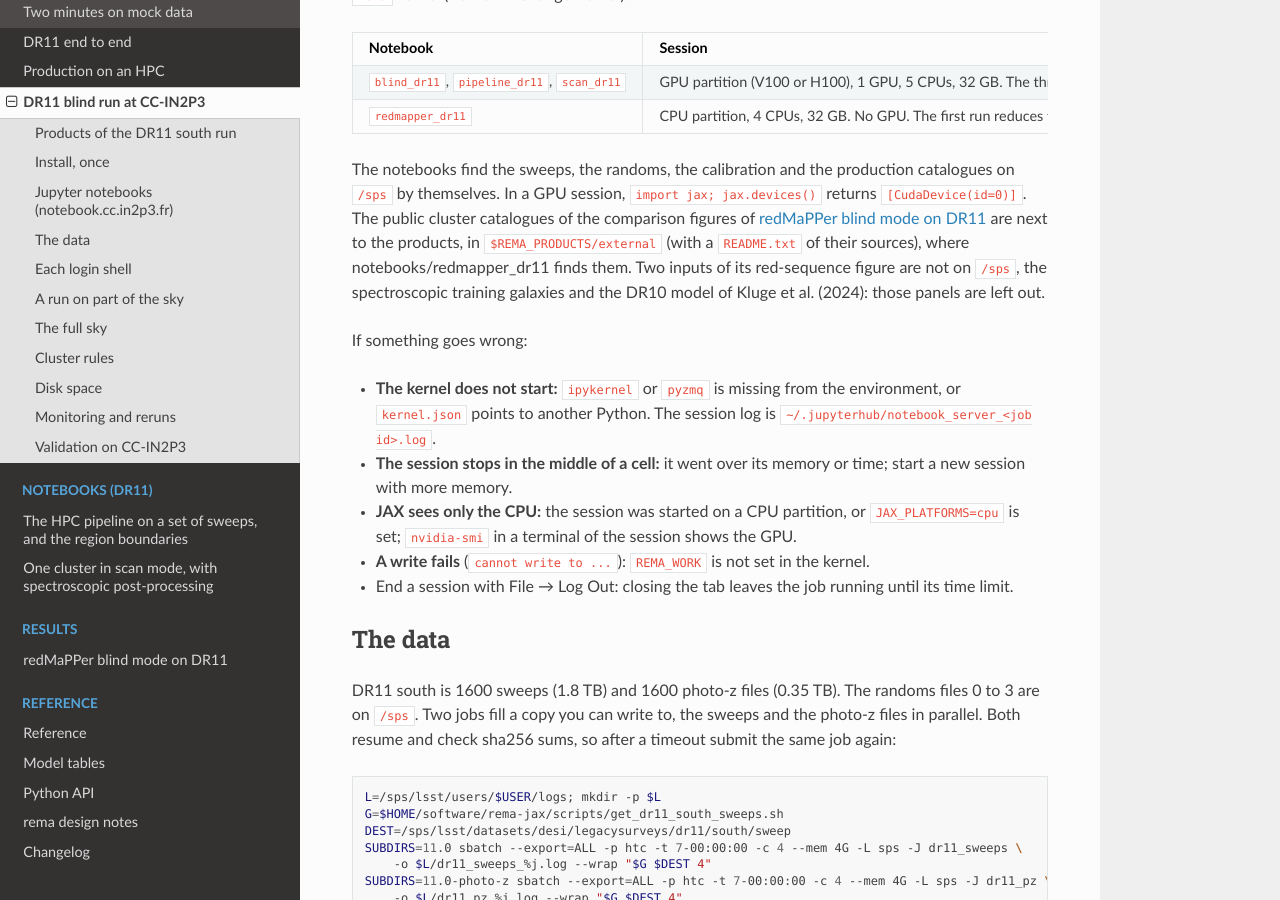
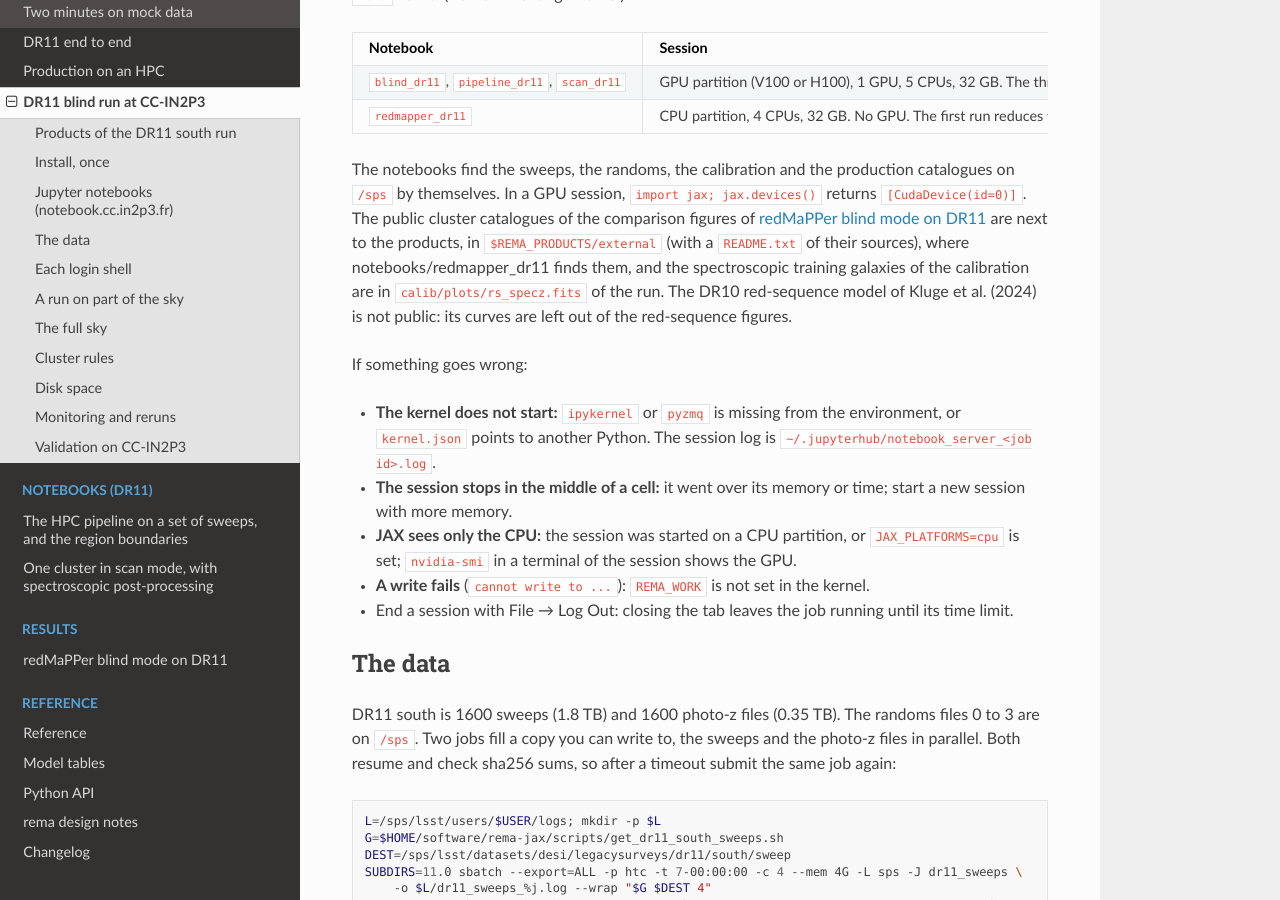
Before and after one commit to JohanComparat/rema-jax, a Sphinx documentation site: the page built from docs/ccin2p3.rst, in a window 1280 px wide and 900 px high, scrolled down 2742 px. Built offline with Sphinx 7.4.7 and the Read the Docs theme 3.1.0, drawn with Linux system fonts in a browser that asks for light colours; pages that are not in the unit, such as notebooks, are missing from menus.

Commit message:
Docs (CC-IN2P3): the spectroscopic training galaxies of the calibration are on /sps; the DR10 model of Kluge et al. (2024) is not public

```diff
--- a/docs/ccin2p3.rst
+++ b/docs/ccin2p3.rst
@@ -154,9 +154,10 @@ The notebooks find the sweeps, the randoms, the calibration and the production c
 ``/sps`` by themselves. In a GPU session, ``import jax; jax.devices()`` returns
 ``[CudaDevice(id=0)]``. The public cluster catalogues of the comparison figures of
 :doc:`redmapper_dr11` are next to the products, in ``$REMA_PRODUCTS/external`` (with a
-``README.txt`` of their sources), where :doc:`notebooks/redmapper_dr11` finds them. Two inputs of its
-red-sequence figure are not on ``/sps``, the spectroscopic training galaxies and the DR10 model of
-Kluge et al. (2024): those panels are left out.
+``README.txt`` of their sources), where :doc:`notebooks/redmapper_dr11` finds them, and the
+spectroscopic training galaxies of the calibration are in ``calib/plots/rs_specz.fits`` of the run.
+The DR10 red-sequence model of Kluge et al. (2024) is not public: its curves are left out of the
+red-sequence figures.
 
 If something goes wrong:
 
```
